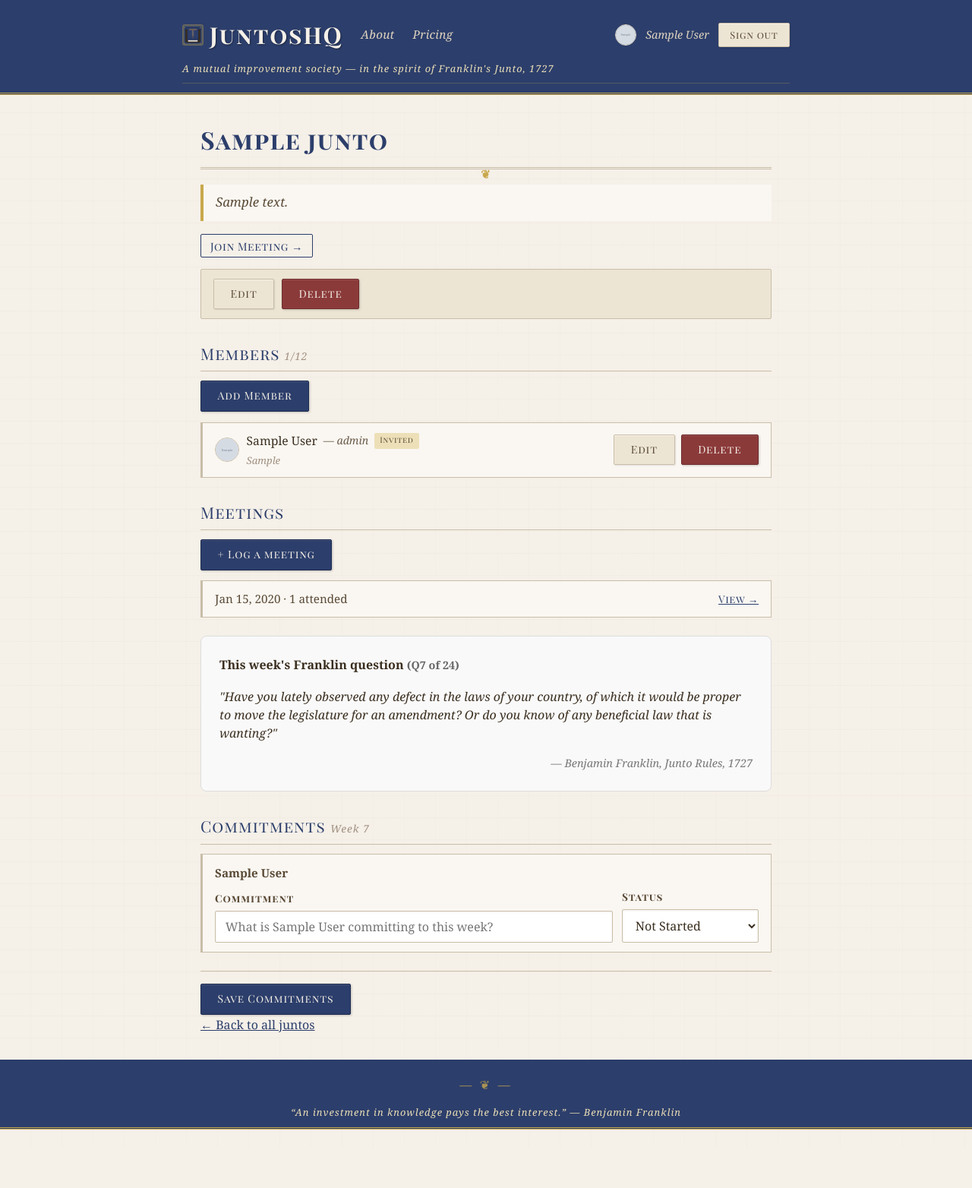
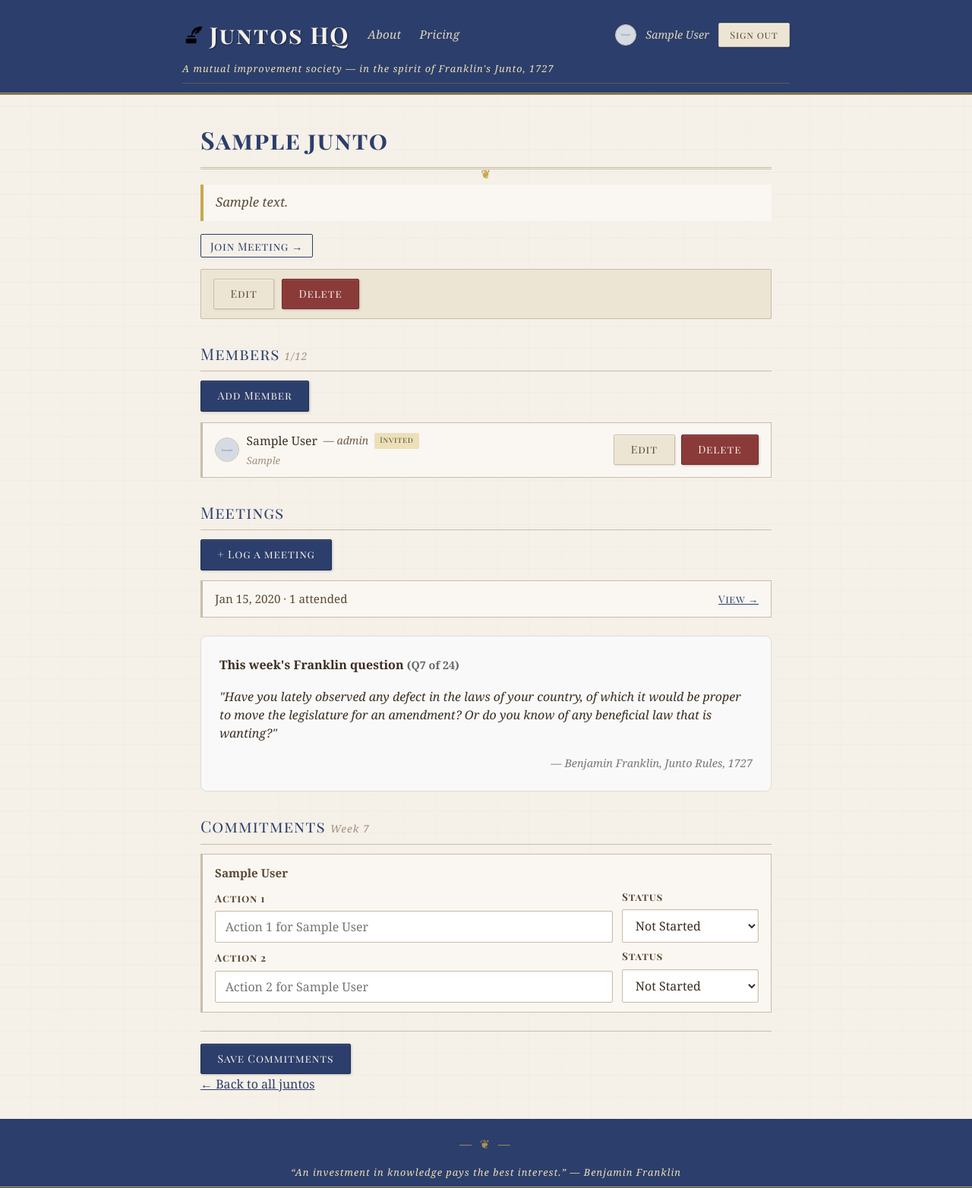
Before and after one commit to davemilner108/JuntosHQ, a Flask app: page /juntos/1 in a window 1280 px wide. Shown: the top 1564 px of the page at 76% size. Before the commit the page ends 1487 px from the top, so only its background shows below. Run offline with Flask 3, Linux system fonts and the light colour scheme; the visitor is signed in with stand-in values (Sample User, id 1); tables that the repository leaves empty hold one stand-in row (values such as "Sample post"); grey boxes marked "Sample" are stand-in pictures.

Commit message:
junto features

```diff
--- a/src/juntos/models.py
+++ b/src/juntos/models.py
@@ -53,6 +53,7 @@ class Junto(db.Model):
     description = db.Column(db.Text)
     owner_id = db.Column(db.Integer, db.ForeignKey("user.id"), nullable=True)
     meeting_url = db.Column(db.String(2048), nullable=True)
+    is_public = db.Column(db.Boolean, nullable=False, default=True)
     tier = db.Column(
         db.Enum(JuntoTier), nullable=False, default=JuntoTier.FREE
     )
@@ -79,9 +80,19 @@ class Junto(db.Model):
         JuntoTier.EXPANDED: 5,
     }
 
+    _TIER_COMMITMENT_LIMITS = {
+        JuntoTier.FREE: 2,
+        JuntoTier.SUBSCRIPTION: 3,
+        JuntoTier.EXPANDED: 5,
+    }
+
     @property
     def meeting_limit(self):
         return self._TIER_MEETING_LIMITS.get(self.tier, 1)
+
+    @property
+    def commitment_limit(self):
+        return self._TIER_COMMITMENT_LIMITS.get(self.tier, 2)
 
     @property
     def is_full(self):
@@ -153,10 +164,6 @@ class Commitment(db.Model):
         backref=db.backref("commitments", cascade="all, delete-orphan"),
     )
 
-    __table_args__ = (
-        db.UniqueConstraint("member_id", "cycle_week", name="uq_commitment_member_week"),
-    )
-
     def __repr__(self):
         return f"<Commitment member={self.member_id} week={self.cycle_week}>"
 
--- a/src/juntos/routes/juntos.py
+++ b/src/juntos/routes/juntos.py
@@ -24,11 +24,13 @@ def create():
         return redirect(url_for("juntos.new"))
 
     meeting_url = request.form.get("meeting_url", "").strip() or None
+    is_public = request.form.get("is_public") == "1"
     junto = Junto(
         name=name,
         description=description,
         owner_id=g.current_user.id,
         meeting_url=meeting_url,
+        is_public=is_public,
     )
     db.session.add(junto)
     db.session.commit()
@@ -46,7 +48,9 @@ def show(id):
         Commitment.member_id.in_([m.id for m in junto.members]),
         Commitment.cycle_week == current_week,
     ).all()
-    commitments_by_member = {c.member_id: c for c in commitments_list}
+    commitments_by_member = {}
+    for c in commitments_list:
+        commitments_by_member.setdefault(c.member_id, []).append(c)
 
     visible_meetings = junto.meetings[: junto.meeting_limit]
 
@@ -58,6 +62,7 @@ def show(id):
         current_week=current_week,
         CommitmentStatus=CommitmentStatus,
         meetings=visible_meetings,
+        commitment_limit=junto.commitment_limit,
     )
 
 
@@ -69,38 +74,38 @@ def update_commitments(id):
 
     current_week = get_weekly_prompt()["week"]
 
+    limit = junto.commitment_limit
+
     for member in junto.members:
-        description = request.form.get(f"commitment_desc_{member.id}", "").strip()
-        status_value = request.form.get(f"commitment_status_{member.id}", "")
+        # Delete existing commitments for this member + week
+        Commitment.query.filter_by(
+            member_id=member.id, cycle_week=current_week
+        ).delete()
 
-        if not description:
-            existing = Commitment.query.filter_by(
-                member_id=member.id, cycle_week=current_week
-            ).first()
-            if existing:
-                db.session.delete(existing)
-            continue
+        # Recreate from submitted slots (up to limit)
+        for slot in range(limit):
+            desc = request.form.get(
+                f"commitment_desc_{member.id}_{slot}", ""
+            ).strip()
+            status_value = request.form.get(
+                f"commitment_status_{member.id}_{slot}", ""
+            )
+            if not desc:
+                continue
 
-        try:
-            status = CommitmentStatus(status_value)
-        except ValueError:
-            status = CommitmentStatus.NOT_STARTED
+            try:
+                status = CommitmentStatus(status_value)
+            except ValueError:
+                status = CommitmentStatus.NOT_STARTED
 
-        commitment = Commitment.query.filter_by(
-            member_id=member.id, cycle_week=current_week
-        ).first()
-
-        if commitment:
-            commitment.description = description
-            commitment.status = status
-        else:
-            commitment = Commitment(
-                member_id=member.id,
-                cycle_week=current_week,
-                description=description,
-                status=status,
+            db.session.add(
+                Commitment(
+                    member_id=member.id,
+                    cycle_week=current_week,
+                    description=desc,
+                    status=status,
+                )
             )
-            db.session.add(commitment)
 
     db.session.commit()
     flash("Commitments updated.", "success")
@@ -122,9 +127,11 @@ def edit(id):
             return redirect(url_for("juntos.edit", id=junto.id))
 
         meeting_url = request.form.get("meeting_url", "").strip() or None
+        is_public = request.form.get("is_public") == "1"
         junto.name = name
         junto.description = description
         junto.meeting_url = meeting_url
+        junto.is_public = is_public
         db.session.commit()
         flash("Junto updated.", "success")
         return redirect(url_for("juntos.show", id=junto.id))
--- a/src/juntos/static/style.css
+++ b/src/juntos/static/style.css
@@ -695,6 +695,21 @@ hr.ornamental::before {
     line-height: 1.6;
 }
 
+.form-group--checkbox label {
+    display: flex;
+    align-items: center;
+    gap: 0.5rem;
+    font-family: Georgia, "Times New Roman", Times, serif;
+    font-size: 0.95rem;
+    font-weight: normal;
+    cursor: pointer;
+}
+
+.form-group--checkbox input[type="checkbox"] {
+    accent-color: var(--colonial-blue);
+    cursor: pointer;
+}
+
 .form-actions {
     display: flex;
     gap: 0.75rem;
@@ -746,6 +761,11 @@ hr.ornamental::before {
     display: flex;
     gap: 0.75rem;
     align-items: flex-end;
+    margin-bottom: 0.4rem;
+}
+
+.commitment-fields:last-of-type {
+    margin-bottom: 0;
 }
 
 .commitment-fields .form-group {
--- a/src/juntos/templates/base.html
+++ b/src/juntos/templates/base.html
@@ -14,8 +14,8 @@
         <nav>
             <div class="nav-row">
                 <a class="site-title" href="{{ url_for('main.index') }}">
-                    <img src="{{ url_for('static', filename='press-mark.svg') }}" alt="" width="28" height="28" aria-hidden="true">
-                    JuntosHQ
+                    <img src="{{ url_for('static', filename='icons8-quill-30.png') }}" alt="" width="28" height="28" aria-hidden="true">
+                    Juntos&nbsp;HQ
                 </a>
                 <a class="nav-link" href="{{ url_for('main.about') }}">About</a>
                 <a class="nav-link" href="{{ url_for('main.pricing') }}">Pricing</a>
--- a/src/juntos/templates/index.html
+++ b/src/juntos/templates/index.html
@@ -8,7 +8,9 @@
         <p>Twelve citizens. One purpose. Mutual improvement in the spirit of Franklin.</p>
     </div>
 </div>
+{% if current_user %}
 <p><a class="btn btn-primary" href="{{ url_for('juntos.new') }}">Create Junto</a></p>
+{% endif %}
 {% if juntos %}
 <ul class="card-list">
     {% for junto in juntos %}
--- a/src/juntos/templates/juntos/edit.html
+++ b/src/juntos/templates/juntos/edit.html
@@ -17,6 +17,12 @@
         <label for="meeting_url">Meeting Link</label>
         <input type="url" id="meeting_url" name="meeting_url" value="{{ junto.meeting_url or '' }}" placeholder="https://zoom.us/j/...">
     </div>
+    <div class="form-group form-group--checkbox">
+        <label>
+            <input type="checkbox" name="is_public" value="1" {{ 'checked' if junto.is_public }}>
+            Publicly visible
+        </label>
+    </div>
     <div class="form-actions">
         <button class="btn btn-primary" type="submit">Save</button>
         <a class="btn btn-secondary" href="{{ url_for('juntos.show', id=junto.id) }}">Cancel</a>
--- a/src/juntos/templates/juntos/new.html
+++ b/src/juntos/templates/juntos/new.html
@@ -17,6 +17,12 @@
         <label for="meeting_url">Meeting Link</label>
         <input type="url" id="meeting_url" name="meeting_url" placeholder="https://zoom.us/j/...">
     </div>
+    <div class="form-group form-group--checkbox">
+        <label>
+            <input type="checkbox" name="is_public" value="1" checked>
+            Publicly visible
+        </label>
+    </div>
     <div class="form-actions">
         <button class="btn btn-primary" type="submit">Create</button>
         <a class="btn btn-secondary" href="{{ url_for('main.index') }}">Cancel</a>
--- a/src/juntos/templates/juntos/show.html
+++ b/src/juntos/templates/juntos/show.html
@@ -109,32 +109,35 @@
 <form method="post" action="{{ url_for('juntos.update_commitments', id=junto.id) }}">
     <ul class="commitment-list">
     {% for member in junto.members %}
-        {% set commitment = commitments.get(member.id) %}
+        {% set member_commitments = commitments.get(member.id, []) %}
         <li class="commitment-item">
             <div class="commitment-member">{{ member.name }}</div>
+            {% for slot in range(commitment_limit) %}
+            {% set c = member_commitments[slot] if slot < member_commitments|length else None %}
             <div class="commitment-fields">
                 <div class="form-group">
-                    <label for="commitment_desc_{{ member.id }}">Commitment</label>
+                    <label for="commitment_desc_{{ member.id }}_{{ slot }}">Action {{ slot + 1 }}</label>
                     <input type="text"
-                           id="commitment_desc_{{ member.id }}"
-                           name="commitment_desc_{{ member.id }}"
-                           value="{{ commitment.description if commitment else '' }}"
-                           placeholder="What is {{ member.name }} committing to this week?"
+                           id="commitment_desc_{{ member.id }}_{{ slot }}"
+                           name="commitment_desc_{{ member.id }}_{{ slot }}"
+                           value="{{ c.description if c else '' }}"
+                           placeholder="Action {{ slot + 1 }} for {{ member.name }}"
                            maxlength="500">
                 </div>
                 <div class="form-group">
-                    <label for="commitment_status_{{ member.id }}">Status</label>
-                    <select id="commitment_status_{{ member.id }}"
-                            name="commitment_status_{{ member.id }}">
+                    <label for="commitment_status_{{ member.id }}_{{ slot }}">Status</label>
+                    <select id="commitment_status_{{ member.id }}_{{ slot }}"
+                            name="commitment_status_{{ member.id }}_{{ slot }}">
                         {% for s in CommitmentStatus %}
                         <option value="{{ s.value }}"
-                                {% if commitment and commitment.status == s %}selected{% endif %}>
+                                {% if c and c.status == s %}selected{% endif %}>
                             {{ s.value | replace('_', ' ') | title }}
                         </option>
                         {% endfor %}
                     </select>
                 </div>
             </div>
+            {% endfor %}
         </li>
     {% endfor %}
     </ul>
@@ -146,19 +149,21 @@
 {% else %}
 <ul class="commitment-list">
 {% for member in junto.members %}
-    {% set commitment = commitments.get(member.id) %}
+    {% set member_commitments = commitments.get(member.id, []) %}
     <li class="commitment-item">
         <div class="commitment-member">{{ member.name }}</div>
-        {% if commitment %}
+        {% if member_commitments %}
+        {% for c in member_commitments %}
         <div class="commitment-summary">
-            <span class="commitment-description">"{{ commitment.description }}"</span>
-            <span class="commitment-status commitment-status--{{ commitment.status.value }}">
-                {{ commitment.status.value | replace('_', ' ') | title }}
+            <span class="commitment-description">"{{ c.description }}"</span>
+            <span class="commitment-status commitment-status--{{ c.status.value }}">
+                {{ c.status.value | replace('_', ' ') | title }}
             </span>
         </div>
+        {% endfor %}
         {% else %}
         <div class="commitment-summary">
-            <span class="empty-state">No commitment set yet</span>
+            <span class="empty-state">No commitments set yet</span>
         </div>
         {% endif %}
     </li>
```
Also changed, not shown: alembic/versions/a1b2c3d4e5f6_add_is_public_drop_commitment_uq.py (added, +35 -0 lines), src/juntos/routes/main.py (+19 -3 lines), src/juntos/templates/pricing.html (+6 -3 lines), tests/test_commitments.py (+22 -19 lines), tests/test_visibility.py (added, +319 -0 lines), src/juntos/static/icons8-quill-30.png (added).
